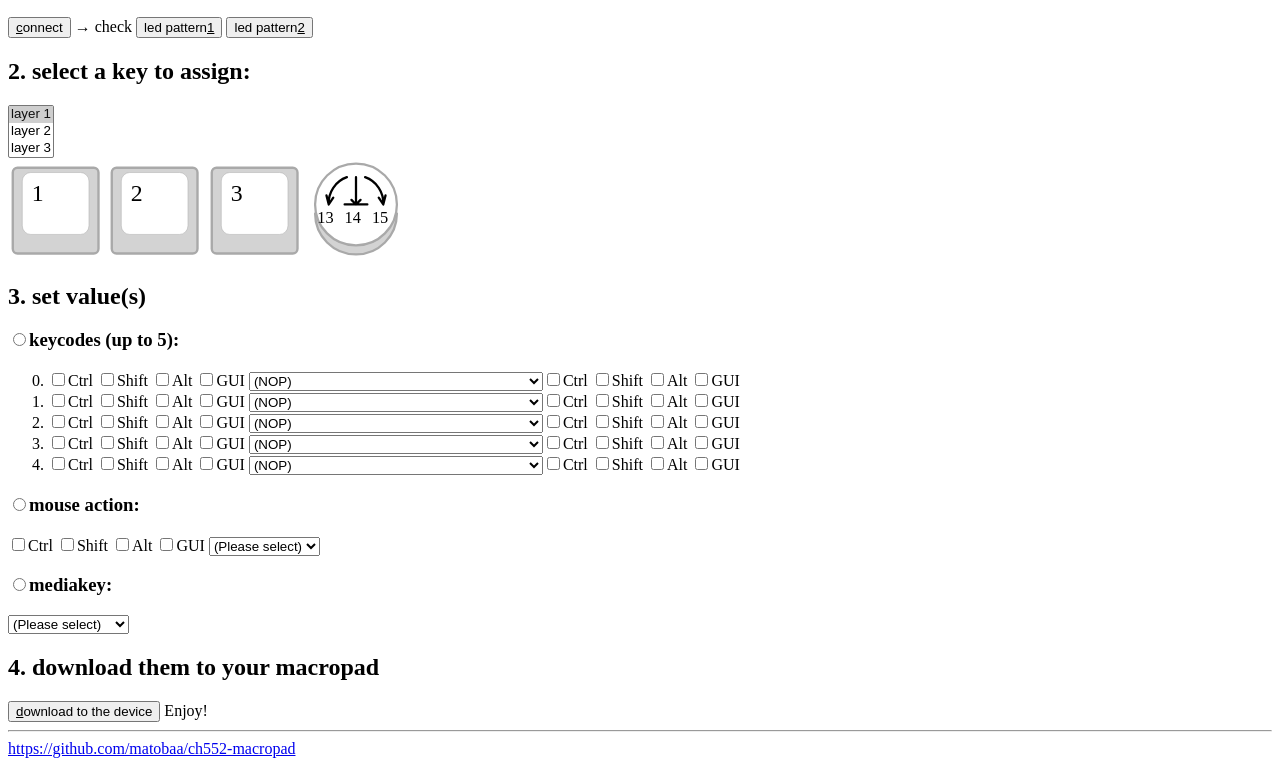
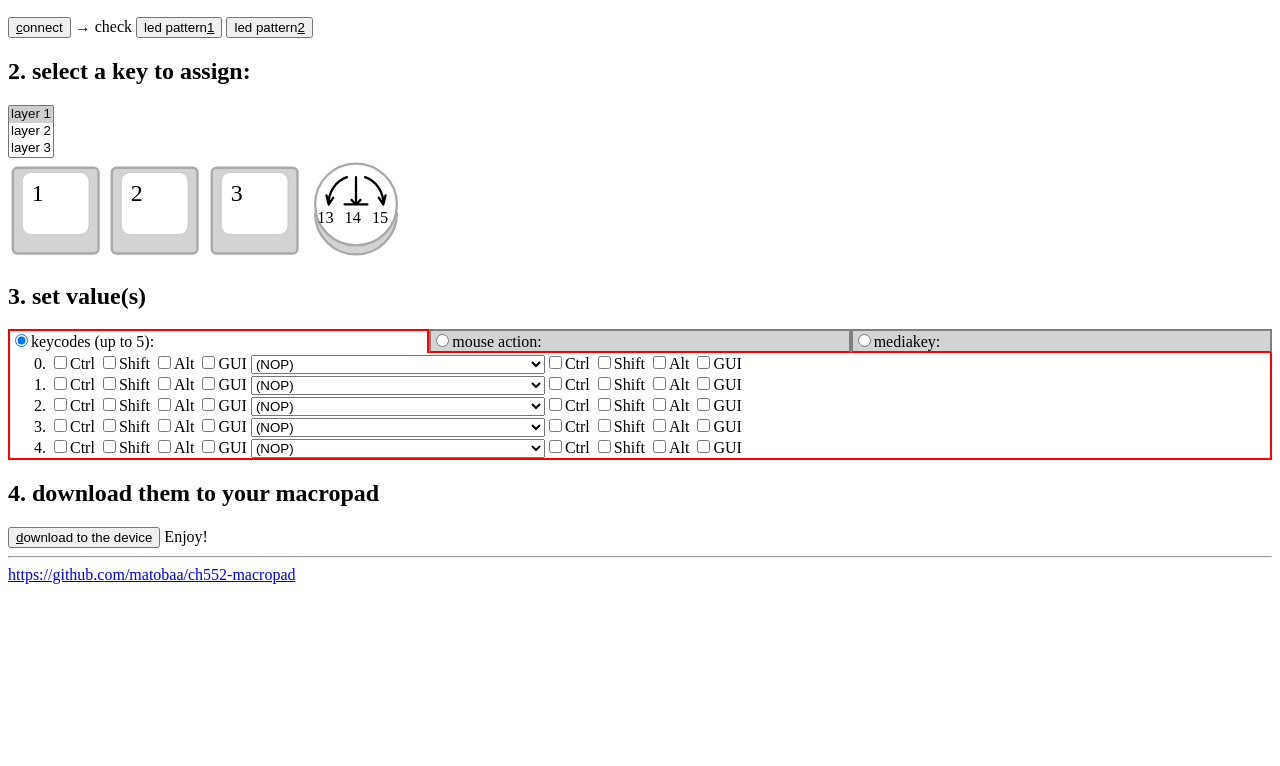
Before and after one commit to matobaa/ch552-macropad, a plain HTML site: page configurator/index.html in a window 1280 px wide. Shown: the part 110-876 px from the top of the page. After the commit the page ends 800 px from the top, so only its background shows below. Drawn offline with Linux system fonts and the light colour scheme.

Commit message:
UI change; tab style

```diff
--- a/configurator/index.html
+++ b/configurator/index.html
@@ -9,6 +9,14 @@
     <style>
         .target {stroke: red;}
         svg, label, input[type='checkbox'] { cursor: pointer; user-select: none; }
+        ol {margin: 0;}
+        [role=tablist] {display: grid;   grid-template-columns: 1fr 1fr 1fr;}
+        [role=tab] {border: 2px solid; border-color: grey grey red grey; display: block; float: left; background-color: lightgray;}
+        [role=tab]:has(input:checked) {border-color: red; border-bottom: 0px; background-color: inherit;}
+        [role=tabpanel] {display: none; border: 2px solid red; border-top: 0px;}
+        [role=tablist]:has(input[value=keycodes]:checked) ~ [role=tabpanel][id=keycodes] {display: inherit;}
+        [role=tablist]:has(input[value=mice    ]:checked) ~ [role=tabpanel][id=mice    ] {display: inherit;}
+        [role=tablist]:has(input[value=media   ]:checked) ~ [role=tabpanel][id=media   ] {display: inherit;}
     </style>
 </head>
 <body>
@@ -29,15 +37,20 @@
     <div id=key_area></div>
 
     <h2>3. set value(s)</h2>
-    <h3><label><input type=radio name=source value=keycodes></input>keycodes (up to 5):</label></h3>
-    <ol id=keycodes></ol>
+    <div role=tablist>
+        <label role=tab aria-controls=keycodes><input type=radio name=source value=keycodes checked=true></input>keycodes (up to 5):</label>
+        <label role=tab aria-controls=mice><input type=radio name=source value=mice></input>mouse action:</label>
+        <label role=tab aria-controls=media><input type=radio name=source value=media></input>mediakey:</label>
+    </div>
 
-    <h3><label><input type=radio name=source value=mice></input>mouse action:</label></h3>
+    <ol role=tabpanel id=keycodes></ol>
+
+    <div role=tabpanel id=mice>
         <label><input type=checkbox value=1></input>Ctrl</label>
         <label><input type=checkbox value=2></input>Shift</label>
         <label><input type=checkbox value=4></input>Alt</label>
         <label><input type=checkbox value=8></input>GUI</label>
-    <select id=mice>
+        <select>
             <option value=nop selected>(Please select)</option>
             <option value=button_1>Left click</option>
             <option value=button_2>Right click</option>
@@ -45,9 +58,10 @@
             <option value=wheel_01>Wheel Up</option>
             <option value=wheel_ff>Wheel Down</option>
         </select>
+    </div>
 
-    <h3><label><input type=radio name=source value=media></input>mediakey:</label></h3>
-    <select id=media>
+    <div role=tabpanel id=media>
+        <select>
             <option value=nop selected>(Please select)</option>
             <option value=play>⏯️Play/Pause</option>
             <option value=prev>⏮️Prev song</option>
@@ -56,6 +70,7 @@
             <option value=voldn>🔉Volume Down</option>
             <option value=volup>🔊Volume Up</option>
         </select>
+    </div>
 
     <h2>4. download them to your macropad</h2>
     <button id=download accesskey=d><u>d</u>ownload to the device</button>
```
Lines whose indentation alone changed are shown as unchanged.
